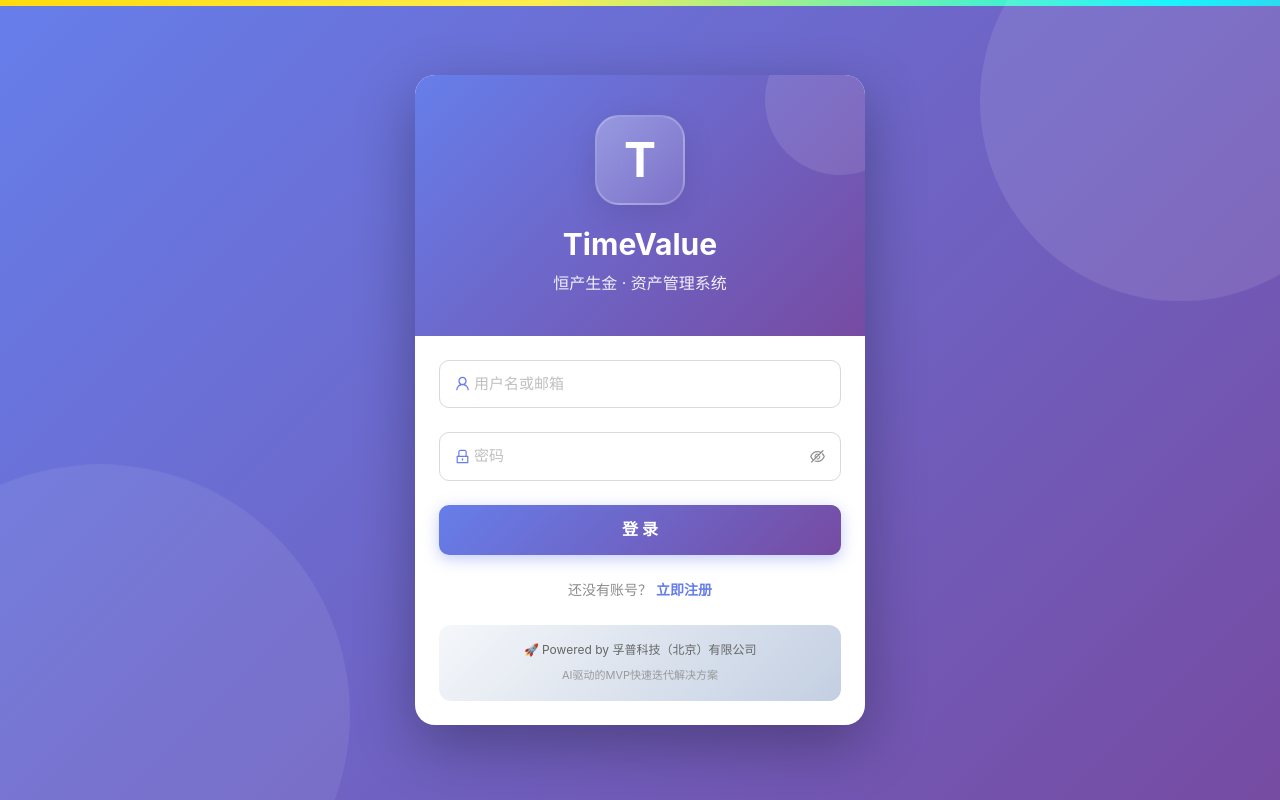
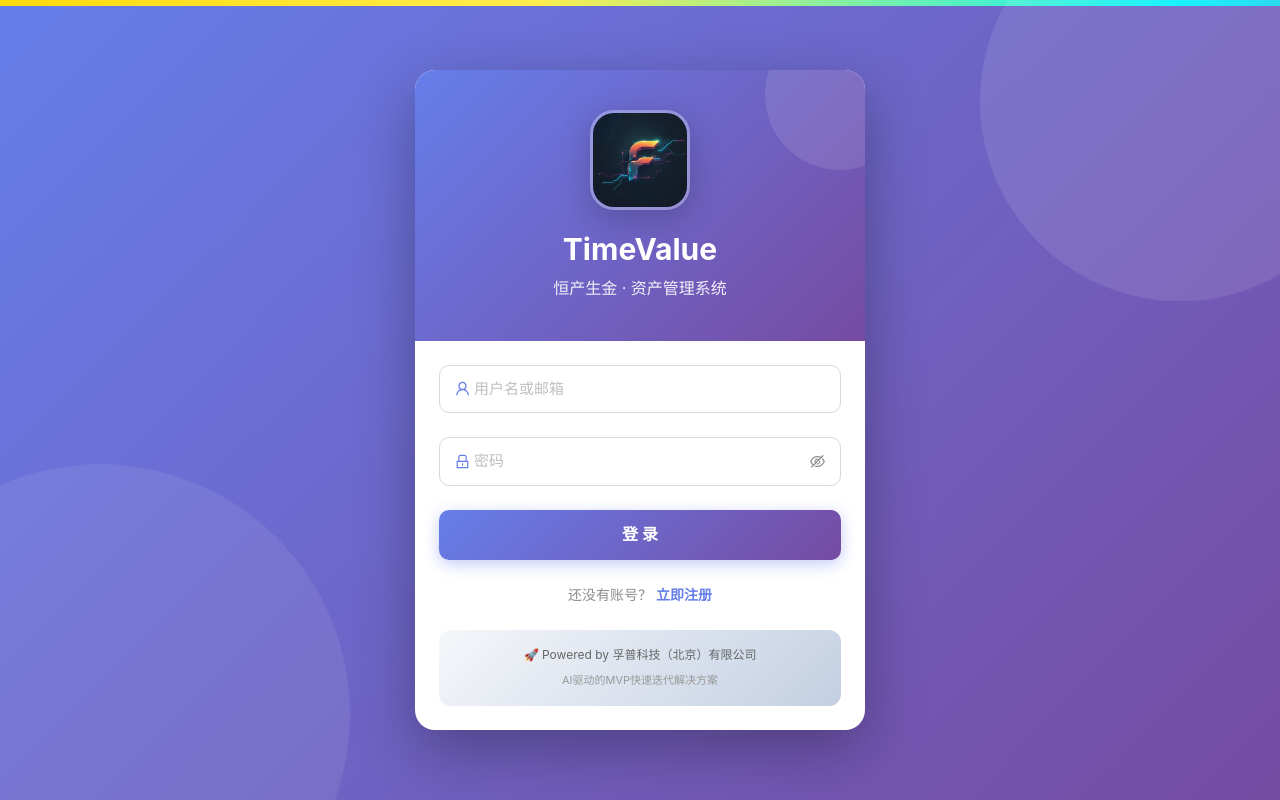
Before and after one commit to fupukeji/allmine, a React (Vite) app in the folder frontend/: page /login in a window 1280 px wide. Built offline with nearby package versions, Linux system fonts and the light colour scheme.

Commit message:
🎨 集成真实Logo：使用实际logo.jpg图片替换字母T占位符，提升品牌视觉识别度

```diff
--- a/frontend/src/components/Layout.jsx
+++ b/frontend/src/components/Layout.jsx
@@ -193,22 +193,18 @@ const AppLayout = ({ onLogout, userInfo }) => {
         }}>
           {!collapsed ? (
             <>
-              <div style={{
-                width: '48px',
-                height: '48px',
+              <img
+                src="/logo.jpg"
+                alt="TimeValue Logo"
+                style={{
+                  width: '56px',
+                  height: '56px',
                   borderRadius: '12px',
-                background: 'linear-gradient(135deg, #667eea 0%, #764ba2 100%)',
-                display: 'flex',
-                alignItems: 'center',
-                justifyContent: 'center',
                   marginBottom: '8px',
                   boxShadow: '0 4px 12px rgba(102, 126, 234, 0.3)',
-                fontSize: '24px',
-                fontWeight: 'bold',
-                color: '#fff'
-              }}>
-                T
-              </div>
+                  objectFit: 'cover'
+                }}
+              />
               <h2 style={{
                 margin: '0',
                 background: 'linear-gradient(135deg, #667eea 0%, #764ba2 100%)',
@@ -230,21 +226,17 @@ const AppLayout = ({ onLogout, userInfo }) => {
               </div>
             </>
           ) : (
-            <div style={{
+            <img
+              src="/logo.jpg"
+              alt="TimeValue Logo"
+              style={{
                 width: '40px',
                 height: '40px',
                 borderRadius: '10px',
-              background: 'linear-gradient(135deg, #667eea 0%, #764ba2 100%)',
-              display: 'flex',
-              alignItems: 'center',
-              justifyContent: 'center',
                 boxShadow: '0 4px 12px rgba(102, 126, 234, 0.3)',
-              fontSize: '20px',
-              fontWeight: 'bold',
-              color: '#fff'
-            }}>
-              T
-            </div>
+                objectFit: 'cover'
+              }}
+            />
           )}
         </div>
         <Menu
--- a/frontend/src/pages/Login.jsx
+++ b/frontend/src/pages/Login.jsx
@@ -133,24 +133,21 @@ const Login = ({ onLogin }) => {
                 background: 'rgba(255,255,255,0.1)'
               }} />
               <div style={{ position: 'relative', zIndex: 1 }}>
-                <div style={{
-                  width: '90px',
-                  height: '90px',
-                  background: 'linear-gradient(135deg, rgba(255,255,255,0.3) 0%, rgba(255,255,255,0.1) 100%)',
-                  borderRadius: '24px',
-                  margin: '0 auto 20px',
-                  display: 'flex',
-                  alignItems: 'center',
-                  justifyContent: 'center',
-                  fontSize: '48px',
-                  fontWeight: 'bold',
-                  backdropFilter: 'blur(10px)',
-                  boxShadow: '0 8px 32px rgba(0,0,0,0.1)',
-                  border: '2px solid rgba(255,255,255,0.2)',
-                  color: '#fff'
-                }}>
-                  T
-                </div>
+                <img
+                  src="/logo.jpg"
+                  alt="TimeValue Logo"
+                  style={{
+                    width: '100px',
+                    height: '100px',
+                    borderRadius: '24px',
+                    margin: '0 auto 20px',
+                    display: 'block',
+                    backdropFilter: 'blur(10px)',
+                    boxShadow: '0 8px 32px rgba(0,0,0,0.2)',
+                    border: '3px solid rgba(255,255,255,0.3)',
+                    objectFit: 'cover'
+                  }}
+                />
                 <Title level={2} style={{ color: 'white', marginBottom: '8px', fontWeight: 'bold', textAlign: 'center' }}>
                   TimeValue
                 </Title>
--- a/frontend/src/pages/Register.jsx
+++ b/frontend/src/pages/Register.jsx
@@ -131,24 +131,21 @@ const Register = () => {
                 background: 'rgba(255,255,255,0.1)'
               }} />
               <div style={{ position: 'relative', zIndex: 1 }}>
-                <div style={{
-                  width: '90px',
-                  height: '90px',
-                  background: 'linear-gradient(135deg, rgba(255,255,255,0.3) 0%, rgba(255,255,255,0.1) 100%)',
-                  borderRadius: '24px',
-                  margin: '0 auto 20px',
-                  display: 'flex',
-                  alignItems: 'center',
-                  justifyContent: 'center',
-                  fontSize: '48px',
-                  fontWeight: 'bold',
-                  backdropFilter: 'blur(10px)',
-                  boxShadow: '0 8px 32px rgba(0,0,0,0.1)',
-                  border: '2px solid rgba(255,255,255,0.2)',
-                  color: '#fff'
-                }}>
-                  T
-                </div>
+                <img
+                  src="/logo.jpg"
+                  alt="TimeValue Logo"
+                  style={{
+                    width: '100px',
+                    height: '100px',
+                    borderRadius: '24px',
+                    margin: '0 auto 20px',
+                    display: 'block',
+                    backdropFilter: 'blur(10px)',
+                    boxShadow: '0 8px 32px rgba(0,0,0,0.2)',
+                    border: '3px solid rgba(255,255,255,0.3)',
+                    objectFit: 'cover'
+                  }}
+                />
                 <Title level={2} style={{ color: 'white', marginBottom: '8px', fontWeight: 'bold' }}>
                   用户注册
                 </Title>
```
Also changed, not shown: frontend/public/logo.jpg (added). Lines whose indentation alone changed are shown as unchanged.
